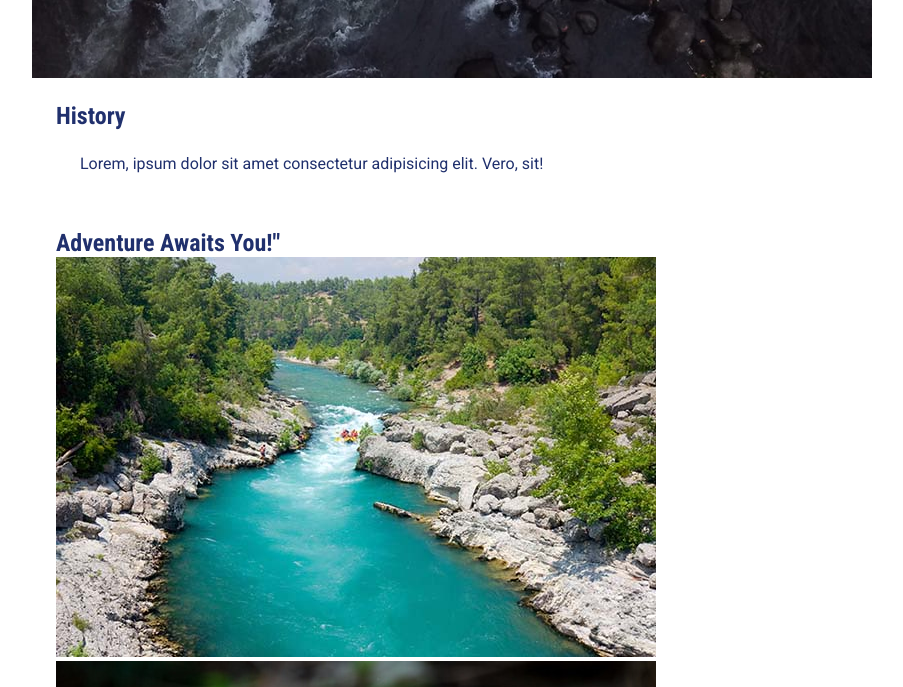
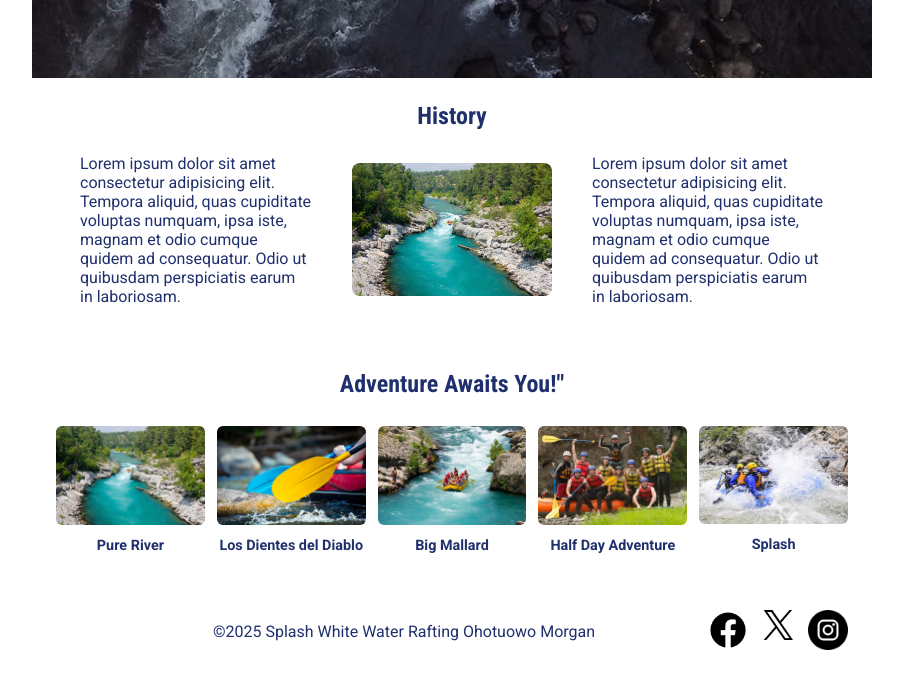
Before and after one commit to ohotuowo-morgan/wdd130, a plain HTML site: page wwr/about.html in a window 1280 px wide. Shown: the part 595-1282 px from the top of the page, without its empty margins (188-1091 px from the left). Drawn offline with Linux system fonts and the light colour scheme.

Commit message:
rafting website update

```diff
--- a/wwr/about.html
+++ b/wwr/about.html
@@ -4,11 +4,14 @@
 <head>
     <meta charset="UTF-8">
     <meta name="viewport" content="width=device-width, initial-scale=1.0">
-    <meta name="description" content="Experience the thrill of white water rafting with Splash! Plan, explore, and book your next adventure with us.">
+    <meta name="description"
+        content="Experience the thrill of white water rafting with Splash! Plan, explore, and book your next adventure with us.">
     <meta name="author" content="Ohotuowo Morgan Agrinya">
     <link rel="preconnect" href="https://fonts.googleapis.com">
     <link rel="preconnect" href="https://fonts.gstatic.com" crossorigin>
-    <link href="https://fonts.googleapis.com/css2?family=Roboto:wght@400;700&family=Roboto+Condensed:wght@400;700&display=swap" rel="stylesheet">
+    <link
+        href="https://fonts.googleapis.com/css2?family=Roboto:wght@400;700&family=Roboto+Condensed:wght@400;700&display=swap"
+        rel="stylesheet">
     <link rel="stylesheet" href="./styles/rafting.css">
     <title>Splash</title>
 </head>
@@ -33,7 +36,8 @@
 
             <article>
                 <img src="./images/hero.jpg" alt="happy-clients">
-                <p>Purpose
+                <p>
+                    Purpose
                     To create an immersive and user-friendly online platform that showcases the thrill of whitewater
                     rafting,
                     while providing a seamless experience for customers to plan and book their adventures. The main
@@ -44,18 +48,52 @@
 
         </div>
 
-        <section>
+        <section class="history">
             <h2>History</h2>
-            <p>Lorem, ipsum dolor sit amet consectetur adipisicing elit. Vero, sit!</p>
+            <div class="history-layout">
+                <p>
+                    Lorem ipsum dolor sit amet consectetur adipisicing elit. Tempora aliquid, quas cupiditate voluptas
+                    numquam, ipsa iste, magnam et odio cumque quidem ad consequatur. Odio ut quibusdam perspiciatis
+                    earum in
+                    laboriosam.
+                </p>
+                <img src="./images/rafting58_600.jpg" alt="Pure River">
+                <p>
+                    Lorem ipsum dolor sit amet consectetur adipisicing elit. Tempora aliquid, quas cupiditate voluptas
+                    numquam, ipsa iste, magnam et odio cumque quidem ad consequatur. Odio ut quibusdam perspiciatis
+                    earum in
+                    laboriosam.
+                </p>
+            </div>
+
         </section>
 
-        <section>
+        <section class="adventure">
             <h2>Adventure Awaits You!"</h2>
-            <img src="images/rafting58_600.jpg" alt="">
-            <img src="images/rafting20_600.jpg" alt="">
-            <img src="images/rafting.jpg" alt="">
-            <img src="images/rafting65_600.jpg" alt="">
-            <img src="images/rafting29_600.jpg" alt="">
+
+            <figure>
+                <img src="images/rafting58_600.jpg" alt="Pure River">
+                <figcaption>Pure River</figcaption>
+            </figure>
+            <figure>
+                <img src="images/rafting20_600.jpg" alt="Los Dientes del Diablo">
+                <figcaption>Los Dientes del Diablo</figcaption>
+            </figure>
+            <figure>
+                <img src="images/rafting.jpg" alt="Big Mallard">
+                <figcaption>Big Mallard</figcaption>
+            </figure>
+            <figure>
+                <img src="images/rafting65_600.jpg" alt="Half Day Adventure">
+                <figcaption>Half Day Adventure</figcaption>
+            </figure>
+            <figure>
+                <img src="images/rafting29_600.jpg" alt="Splash">
+                <figcaption>Splash</figcaption>
+            </figure>
+
+
+
         </section>
 
     </main>
@@ -65,13 +103,13 @@
         <nav class="socialmedia">
 
             <a href="https://facebook.com">
-                <img src="./images/logo_facebook_icon.png" alt="facebook-logo" width="50">
+                <img src="./images/logo_facebook_icon.png" alt="facebook-logo" width="40">
             </a>
             <a href="https://x.com/">
-                <img src="./images/twitter.png" alt="twitter" width="40">
+                <img src="./images/twitter.png" alt="twitter" width="30">
             </a>
             <a href="https://instagram.com">
-                <img src="./images/instagram.png" alt="instagram" width="50">
+                <img src="./images/instagram.png" alt="instagram" width="40">
             </a>
         </nav>
     </footer>
--- a/wwr/styles/rafting.css
+++ b/wwr/styles/rafting.css
@@ -112,3 +112,75 @@ article{
   padding-top: 26px;
 
 }
+
+footer{
+ display: flex;
+ justify-content: space-between;
+ align-items: center;
+}
+
+.socialmedia{
+  display: flex;
+  gap: 15px;
+  margin-left: auto;
+}
+
+footer p{
+  position: absolute;
+  left: 45%;
+  transform: translateX(-50%);
+}
+
+.adventure{
+  display: grid;
+  grid-template-columns: repeat(5, 1fr);
+  gap: 12px;
+  margin: 24px 16px;
+  padding: 8px;
+  text-align: center;
+}
+
+.adventure h2{
+  grid-column: 1 / -1;
+  font-family: var(--heading-font);
+  text-align: center;
+  margin-bottom: 16px;
+}
+
+.adventure figure {
+  margin: 0;
+}
+
+
+.adventure img {
+  width: 100%;
+  max-width: 100%;
+  height: auto;
+  border-radius: 6px;
+}
+
+.adventure figcaption {
+  margin-top: 8px;
+  font-size: 0.9rem;
+  color: var(--primary-color);
+  font-weight: bold;
+}
+
+.history-layout {
+  display: grid;
+  grid-template-columns: 1fr auto 1fr;
+  gap: 16px;
+  align-items: center;
+}
+
+.history-layout img {
+  width: 200px;
+  height: auto;
+  border-radius: 8px;
+  display: block;
+  margin: auto;
+}
+
+.history h2{
+  text-align: center;
+}
```
